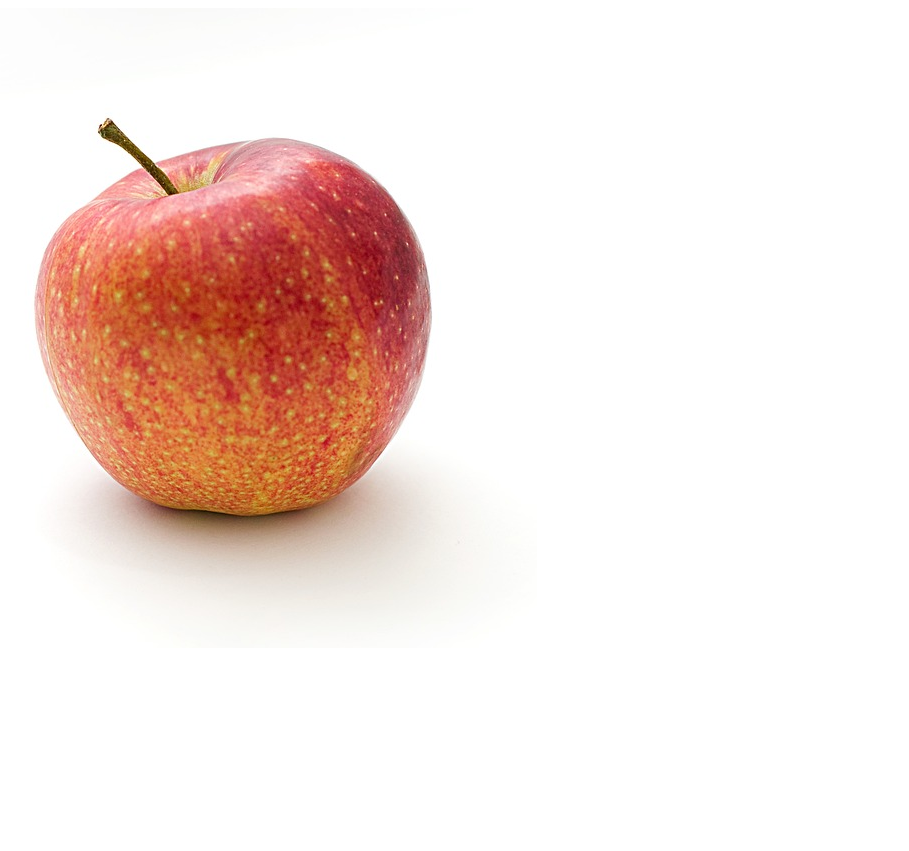
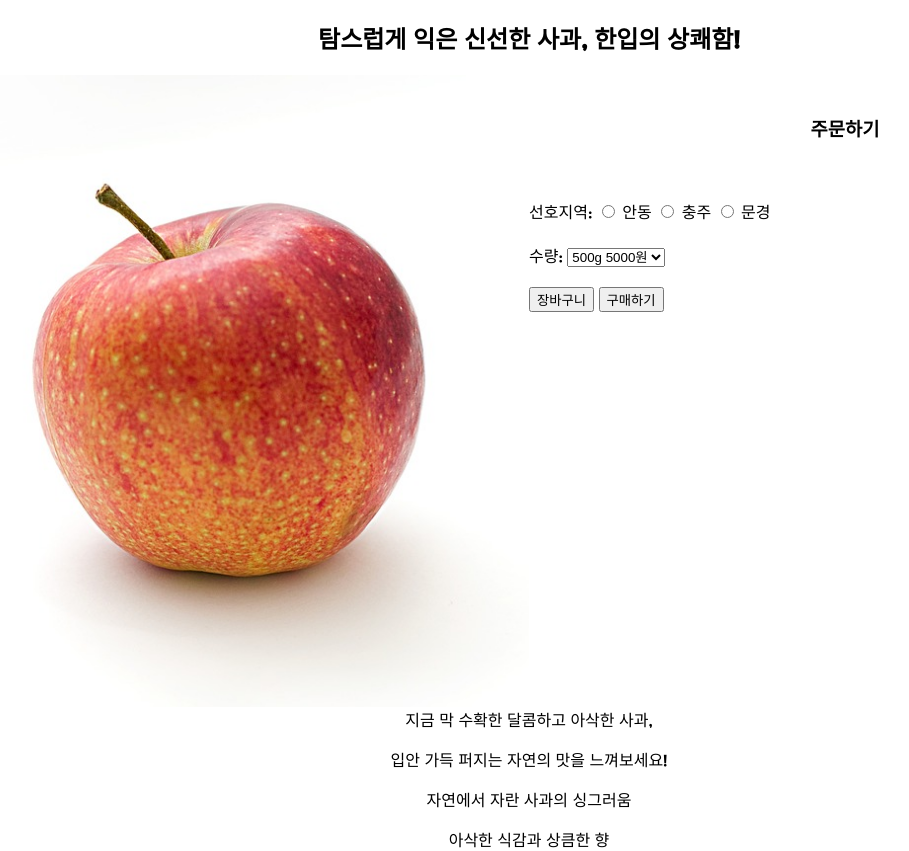
Before and after one commit to surin2/htmlcss28, a plain HTML site: page apple.html in a window 1280 px wide. Shown: the whole page, without its empty margins (111-1020 px from the left). Before the commit the page ends 808 px from the top, so only its background shows below. Drawn offline with Linux system fonts and the light colour scheme.

Commit message:
Add files via upload

```diff
--- a/apple.html
+++ b/apple.html
@@ -12,8 +12,42 @@
 <link href="https://fonts.googleapis.com/css2?family=Righteous&display=swap" rel="stylesheet">
 
 
+
+
 </head>
-<body>
-   <img src="image/apple.jpg">
+<body style="color: black;">
+    <h2 style="text-align: center;">탐스럽게 익은 신선한 사과, 한입의 상쾌함!</h2>
+
+   <img src="image/apple.jpg" width="50%" style="float: left;">
+
+   <div>
+    <br>
+    <h3 style="text-align: center;">주문하기</h3>
+    <br><br>
+    <form>
+        선호지역:
+        <input type="radio" name="apple" value="안동"> 안동
+        <input type="radio" name="apple" value="충주"> 충주
+        <input type="radio" name="apple" value="문경"> 문경
+        <br><br>
+        수량:
+        <select>
+            <option> 500g 5000원 </option>
+            <option> 1kg 9500원 </option>
+            <option> 2kg 16000원 </option>
+        </select>
+        <br><br>
+        <input type="button" value="장바구니">
+        <input type="button" value="구매하기">
+    </form>
+   </div>
+
+   <div style="clear: both; text-align: center;" >
+    <p> 지금 막 수확한 달콤하고 아삭한 사과,</p>
+    <p>입안 가득 퍼지는 자연의 맛을 느껴보세요!</p>
+    <P>자연에서 자란 사과의 싱그러움</P>
+    <p>아삭한 식감과 상큼한 향</p>
+   </div>
+
 </body>
 </html>
--- a/mycss.css
+++ b/mycss.css
@@ -64,3 +64,21 @@ html,body{
   footer{
     clear:both;
   }
+  .show{
+    width: 60%;
+    height: 20%;
+    background-color: rgba(236, 230, 230, 0.5);
+    color: black;
+    position: absolute;
+    top: 10%;
+    right: 10%;
+    text-align: center;
+    padding: 20px 0;
+    animation: 6s showText infinite;
+  }
+  @keyframes showText {
+    0% {opacity: 0;}
+    30% {opacity: 1;}
+    60% {opacity: 1;}
+    100% {opacity: 0;}
+  }
```
Also changed, not shown: index.html (+1 -1 lines), main.html (+10 -1 lines).
